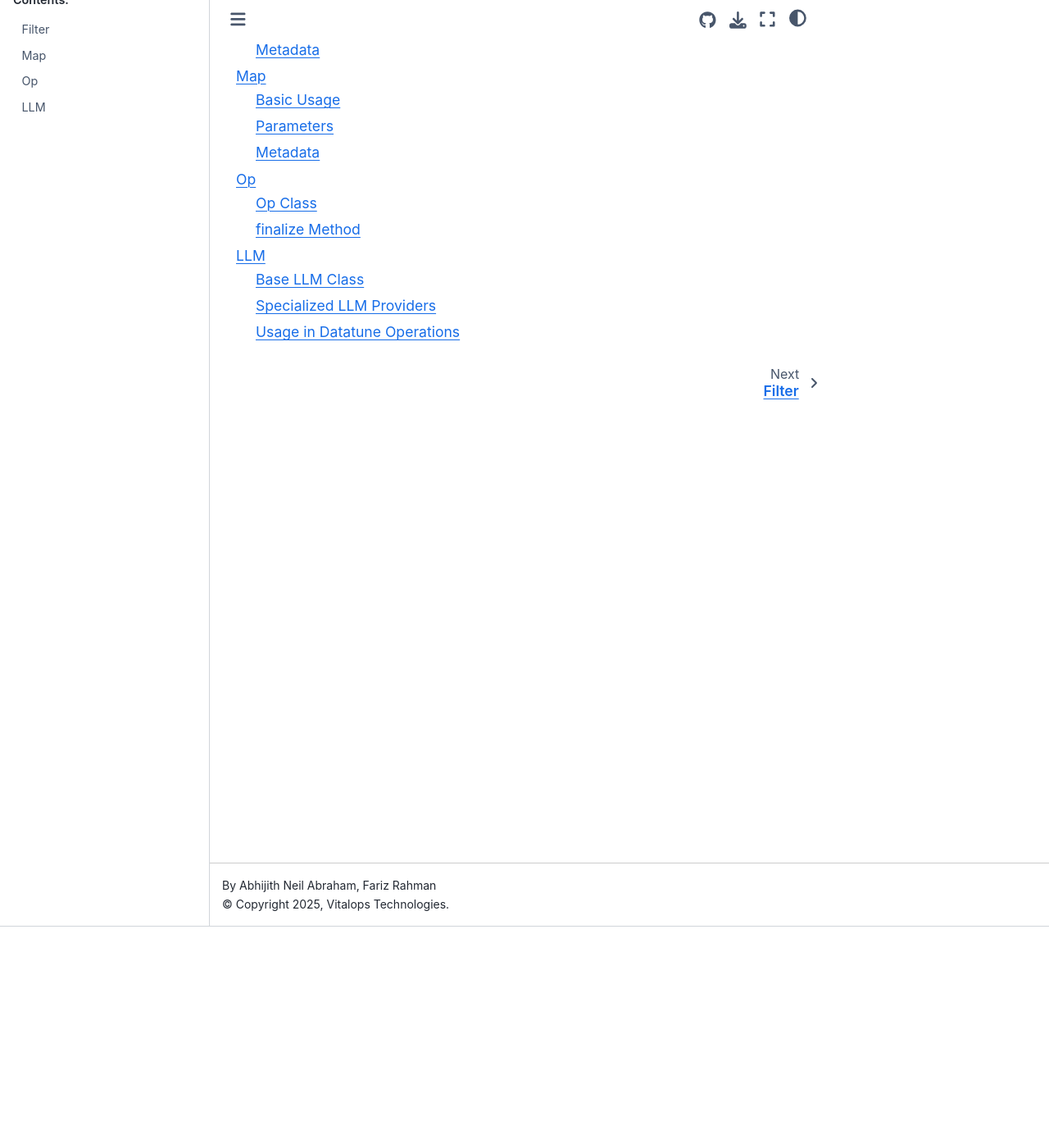
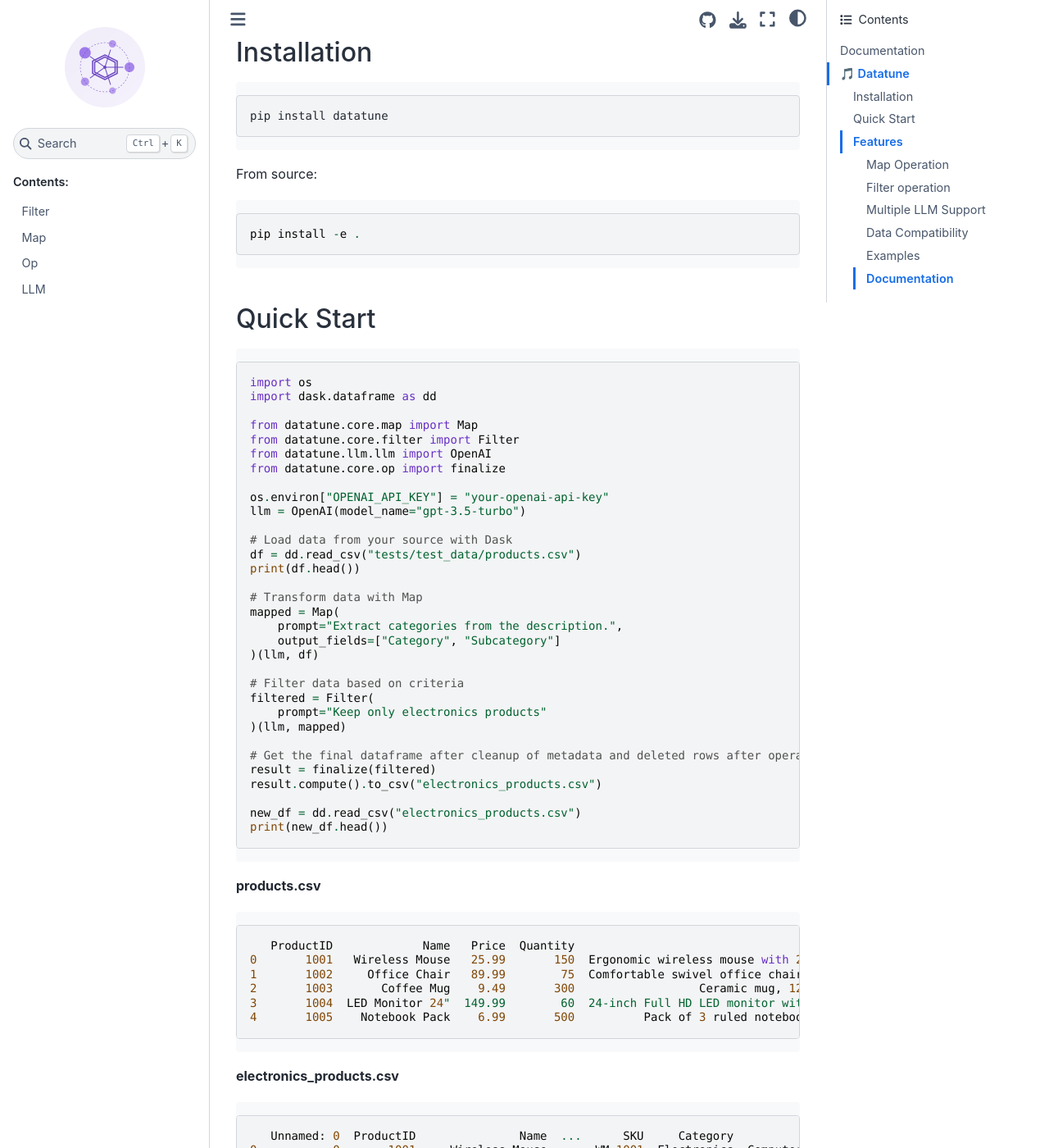
Before and after one commit to vitalops/datatune, a Sphinx documentation site: the page built from docs/source/index.md, in a window 1280 px wide and 1400 px high, scrolled down 270 px. Shown: the whole window at 82% size. Built offline with Sphinx 7.4.7 and the Sphinx Book theme 1.1.4, drawn with Linux system fonts in a browser that asks for light colours; pages that are not in the unit, such as notebooks, are missing from menus; some of the changed text lies outside the part shown.

Commit message:
update: index.md

````diff
--- a/docs/source/index.md
+++ b/docs/source/index.md
@@ -1,8 +1,138 @@
 # Documentation
+
+# 🎵 Datatune
+
+Perform transformations on your data with natural language using LLMs
+
+## Installation
+
+```bash
+pip install datatune
+```
+
+From source:
+
+```
+pip install -e .
+```
+## Quick Start
+```
+import os
+import dask.dataframe as dd
+
+from datatune.core.map import Map
+from datatune.core.filter import Filter
+from datatune.llm.llm import OpenAI
+from datatune.core.op import finalize
+
+os.environ["OPENAI_API_KEY"] = "your-openai-api-key"
+llm = OpenAI(model_name="gpt-3.5-turbo")
+
+# Load data from your source with Dask
+df = dd.read_csv("tests/test_data/products.csv")
+print(df.head())
+
+# Transform data with Map
+mapped = Map(
+    prompt="Extract categories from the description.",
+    output_fields=["Category", "Subcategory"]
+)(llm, df)
+
+# Filter data based on criteria
+filtered = Filter(
+    prompt="Keep only electronics products"
+)(llm, mapped)
+
+# Get the final dataframe after cleanup of metadata and deleted rows after operations using `finalize`.
+result = finalize(filtered)
+result.compute().to_csv("electronics_products.csv")
+
+new_df = dd.read_csv("electronics_products.csv")
+print(new_df.head())
+```
+
+**products.csv**
+```
+   ProductID             Name   Price  Quantity                                        Description      SKU
+0       1001   Wireless Mouse   25.99       150  Ergonomic wireless mouse with 2.4GHz connectivity  WM-1001
+1       1002     Office Chair   89.99        75  Comfortable swivel office chair with lumbar su...  OC-2002
+2       1003       Coffee Mug    9.49       300                  Ceramic mug, 12oz, microwave safe  CM-3003
+3       1004  LED Monitor 24"  149.99        60  24-inch Full HD LED monitor with HDMI and VGA ...  LM-2404
+4       1005    Notebook Pack    6.99       500          Pack of 3 ruled notebooks, 100 pages each  NP-5005
+```
+
+**electronics_products.csv**
+```
+   Unnamed: 0  ProductID               Name  ...      SKU     Category           Subcategory
+0           0       1001     Wireless Mouse  ...  WM-1001  Electronics  Computer Accessories
+1           3       1004    LED Monitor 24"  ...  LM-2404  Electronics              Monitors
+2           6       1007     USB-C Cable 1m  ...  UC-7007  Electronics                Cables
+3           8       1009  Bluetooth Speaker  ...  BS-9009  Electronics                 Audio
+```
+
+## Features
+
+### Map Operation
+
+Transform data with natural language:
+
+```
+customers = dd.read_csv("customers.csv")
+mapped = Map(
+    prompt="Extract country and city from the address field",
+    output_fields=["country", "city"]
+)(llm, customers)
+```
+
+### Filter operation
+
+```
+# Filter to remove rows
+filtered = Filter(
+    prompt="Keep only customers who are from Asia"
+)(llm, mapped)
+```
+
+### Multiple LLM Support
+Datatune works with various LLM providers:
+
+```
+# Using Ollama
+from datatune.llm.llm import Ollama
+llm = Ollama()
+
+# Using Azure OpenAI
+from datatune.llm.llm import Azure
+llm = Azure(
+    model_name="gpt-35-turbo",
+    api_key=api_key,
+    api_base=api_base,
+    api_version=api_version)
+```
+
+### Data Compatibility
+
+Datatune leverages Dask DataFrames to enable scalable processing across large datasets. This approach allows you to:
+
+- Process data larger than context length of LLMs
+- Execute parallel computations efficiently
+
+If you're working with pandas DataFrames, convert them with a simple:
+
+```
+import dask.dataframe as dd
+dask_df = dd.from_pandas(pandas_df, npartitions=4)  # adjust partitions based on your data size
+```
+
+### Examples
+Check out [examples](https://github.com/vitalops/datatune/tree/main/examples)
+
+### Documentation
 
 ```{toctree}
 :maxdepth: 2
 :caption: Contents:
+
 
 Filter.md
 Map.md
````
